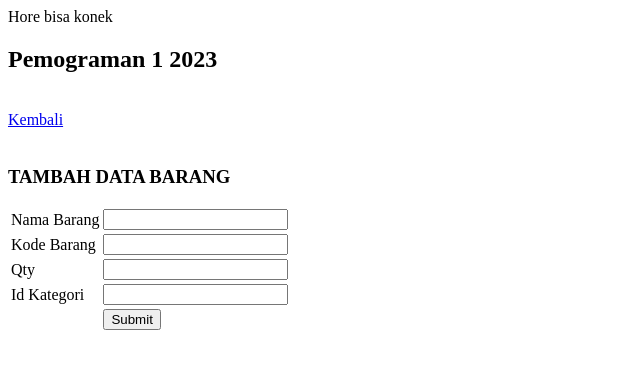
After one commit to RamziAhmar/Pemograman1Tugas, a PHP site: page /tambah_barang.php in a window 1280 px wide. The commit adds this page. Shown: the top 369 px of the page, without its empty margins (0-640 px from the left). Run offline with PHP 8.4, Linux system fonts and the light colour scheme.

Commit message:
Buat form list barang dan tambah barang

```diff
--- a/list_user.php
+++ b/list_user.php
@@ -1,7 +1,7 @@
 <!DOCTYPE html>
 <html>
 <head>
-    <title>pemograman1.com</title>
+    <title>List User</title>
 </head>
 <body>
     <h2>Pemograman 1 2023</h2>
@@ -10,11 +10,11 @@
     <br>
     <table border="1">
         <tr>
+            <th>Id</th>
             <th>Nama</th>
             <th>Password</th>
             <th>Level</th>
             <th>Status</th>
-            <th>Opsi</th>
         </tr>
         <?php
             include 'koneksi.php';
--- /dev/null
+++ b/tambah_barang.php
@@ -0,0 +1,57 @@
+<!DOCTYPE html>
+<html>
+<head>
+    <title>Tambah Barang</title>
+</head>
+<?php
+    //Koneksi database
+    include 'koneksi.php';
+    //Menangkap data yang dikirim dari form
+    if(!empty($_POST['save'])){
+
+        $Nama = $_POST['nama_barang'];
+        $Kode = $_POST['kode_barang'];
+        $Qty = $_POST['qty'];
+        $Kategori = $_POST['id_kategori'];
+        //menginput data ke database
+        $a = mysqli_query($koneksi,"insert into barang values('','$Nama','$Kode','$Qty','$Kategori')");
+        if($a){
+            //mengalihkan halaman kembali
+            header("location:tambah_barang.php");
+        }else{
+            echo mysqli_error();
+        }
+    }
+?>
+<body>
+    <h2>Pemograman 1 2023</h2>
+    <br>
+    <a href="list_barang.php">Kembali</a>
+    <br><br>
+    <h3>TAMBAH DATA BARANG</h3>
+    <form method="POST">
+        <table>
+            <tr>
+                <td>Nama Barang</td>
+                <td><Input type="text" name="nama_barang"></td>
+            </tr>
+            <tr>
+                <td>Kode Barang</td>
+                <td><input type="text" name="kode_barang"></td>
+            </tr>
+            <tr>
+                <td>Qty</td>
+                <td><input type="number" name="qty"></td>
+            </tr>
+            <tr>
+                <td>Id Kategori</td>
+                <td><input type="number" name="id_kategori"></td>
+            </tr>
+            <tr>
+                <td></td>
+                <td><input type="submit" name="save"></td>
+            </tr>
+        </table>
+    </form>
+</body>
+</html>
--- a/tambah_user.php
+++ b/tambah_user.php
@@ -1,7 +1,7 @@
 <!DOCTYPE html>
 <html>
 <head>
-    <title>Pemograman3.com</title>
+    <title>Tambah User</title>
 </head>
 <?php
     //koneksi database
@@ -27,7 +27,7 @@
 <body>
     <h2>Pemograman 3 2023</h2>
     <br>
-    <a href="index.php">Kembali</a>
+    <a href="list_user.php">Kembali</a>
     <br><br>
     <h3>TAMBAH DATA USER</h3>
     <form method="POST">
```
Also changed, not shown: list_barang.php (added, +41 -0 lines). Lines whose indentation alone changed are shown as unchanged.
